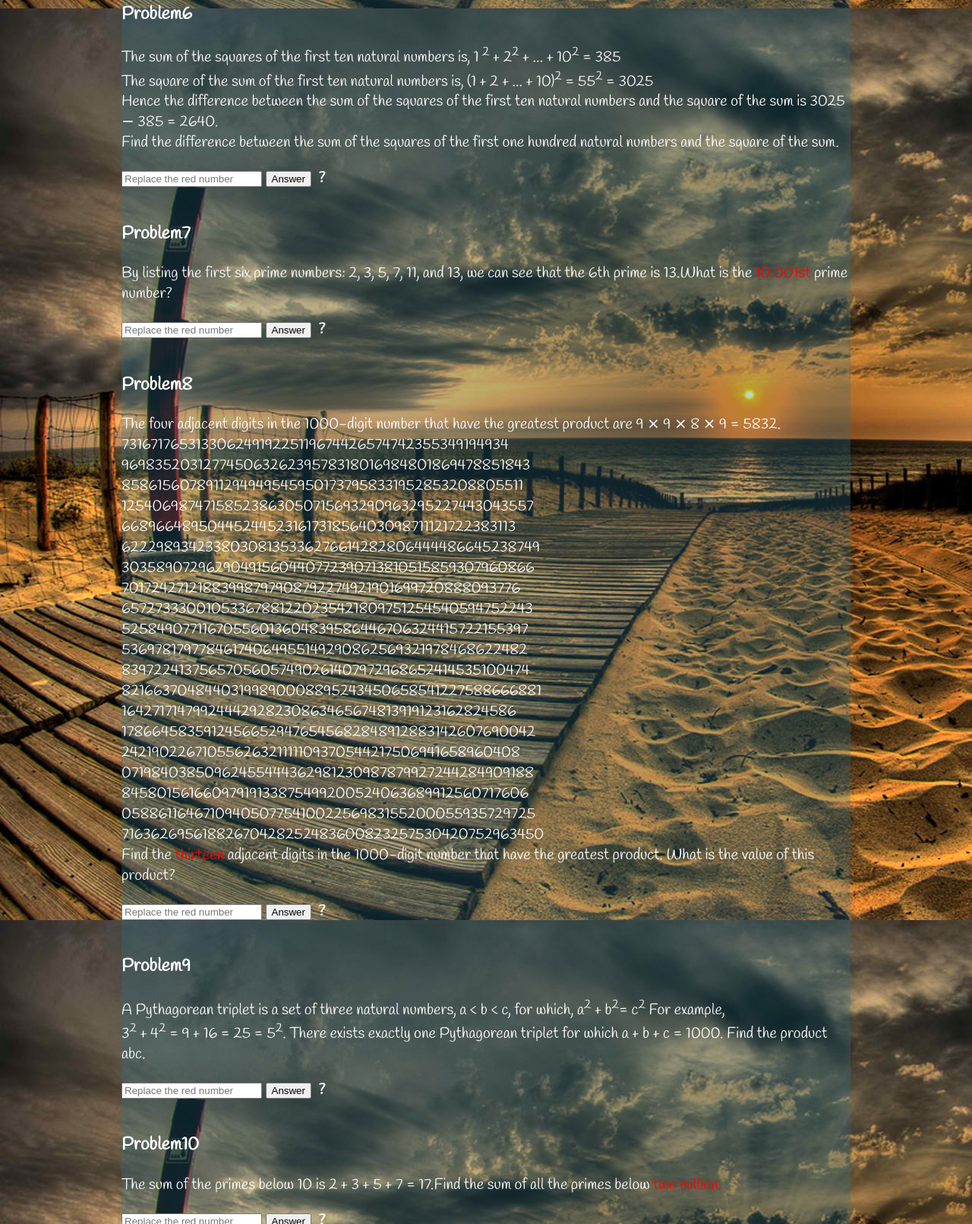
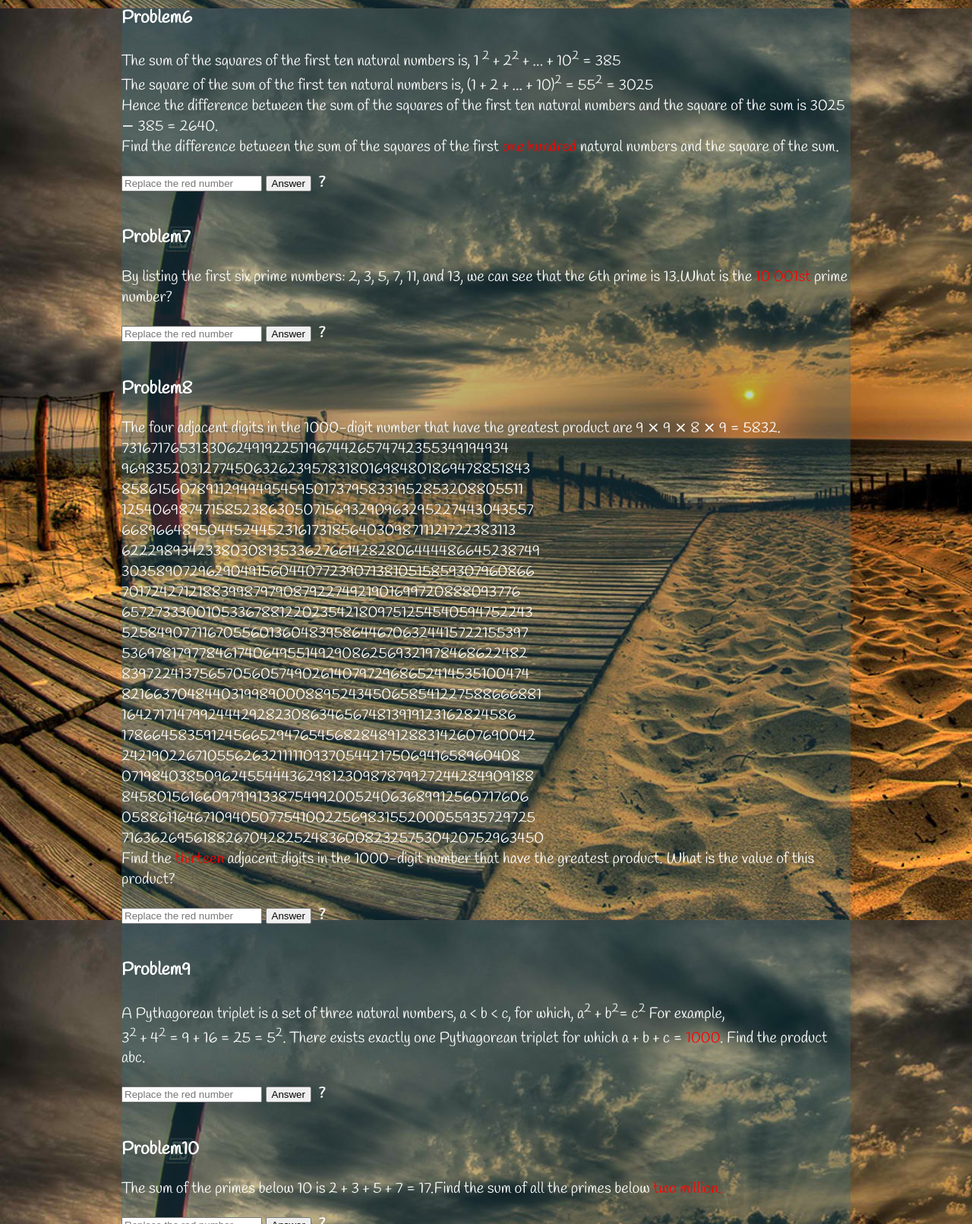
Before and after one commit to BingDarla/Euler, a plain HTML site: page index.html in a window 1280 px wide. Shown: the part 1189-2800 px from the top of the page at 76% size. Drawn offline with nearby package versions, Linux system fonts and the light colour scheme.

Commit message:
some css

```diff
--- a/css/style.css
+++ b/css/style.css
@@ -18,6 +18,7 @@ body{
 }
 h2{
   text-align: center;
+  margin-top:30px;
 }
 .answers{
   margin-top: -20px;
--- a/index.html
+++ b/index.html
@@ -61,7 +61,7 @@
       <h3>Problem6</h3>
       <p>The sum of the squares of the first ten natural numbers is, 1
         <sup>2</sup> + 2<sup>2</sup> + ... + 10<sup>2</sup> = 385<br> The square of the sum of the first ten natural numbers is, (1 + 2 + ... + 10)<sup>2</sup> = 55<sup>2</sup> = 3025 <br> Hence the difference between the sum of the squares of the first
-        ten natural numbers and the square of the sum is 3025 − 385 = 2640.<br>Find the difference between the sum of the squares of the first one hundred natural numbers and the square of the sum.</p>
+        ten natural numbers and the square of the sum is 3025 − 385 = 2640.<br>Find the difference between the sum of the squares of the first <span>one hundred</span> natural numbers and the square of the sum.</p>
       <div class="answers">
         <input type="text" id="input6" placeholder="Replace the red number" />
         <button class="btn" id="num6">Answer</button>
@@ -91,7 +91,7 @@
     <div class="problems">
       <h3>Problem9</h3>
       <p>A Pythagorean triplet is a set of three natural numbers, a
-        < b < c, for which, a<sup>2</sup> + b<sup>2</sup>= c<sup>2</sup> For example, <br>3<sup>2</sup> + 4<sup>2</sup> = 9 + 16 = 25 = 5<sup>2</sup>. There exists exactly one Pythagorean triplet for which a + b + c = 1000. Find the product abc.
+        < b < c, for which, a<sup>2</sup> + b<sup>2</sup>= c<sup>2</sup> For example, <br>3<sup>2</sup> + 4<sup>2</sup> = 9 + 16 = 25 = 5<sup>2</sup>. There exists exactly one Pythagorean triplet for which a + b + c = <span>1000</span>. Find the product abc.
           <div class="answers">
             <input type="text" id="input9" placeholder="Replace the red number" />
             <button class="btn" id="num9">Answer</button>
```
